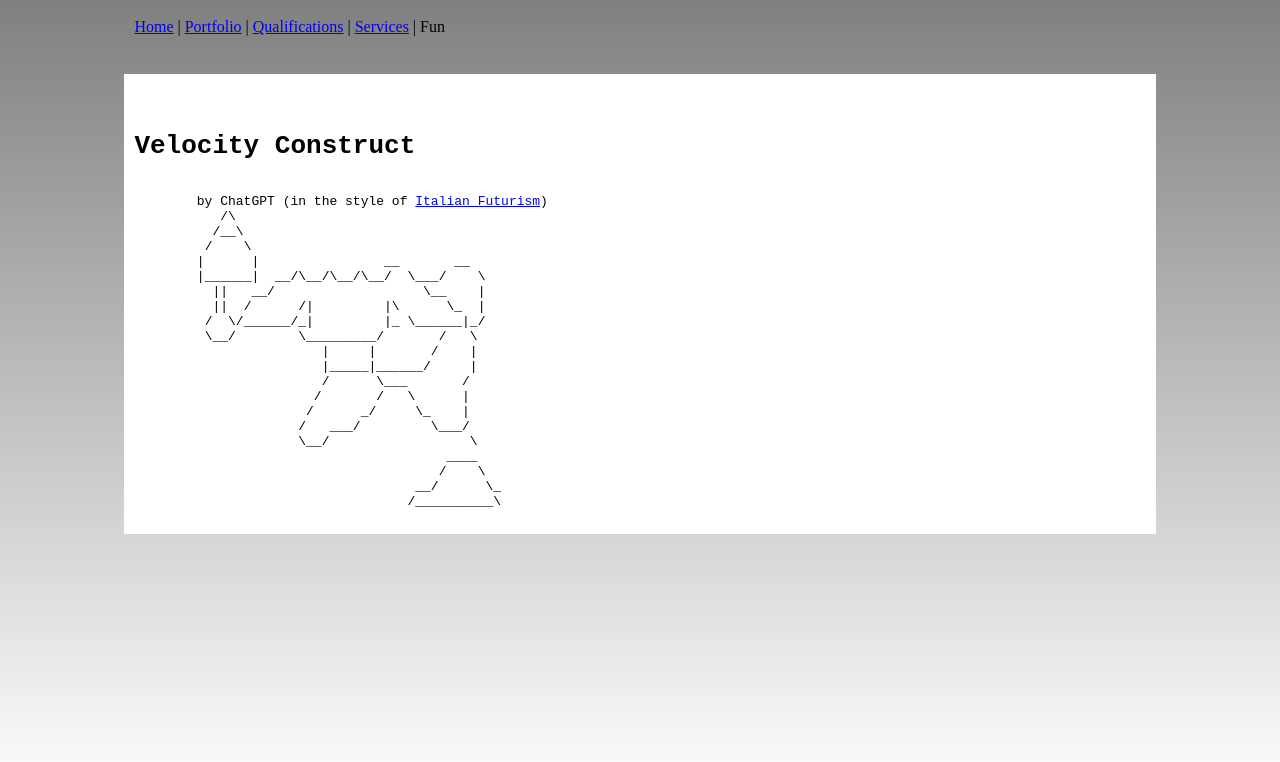
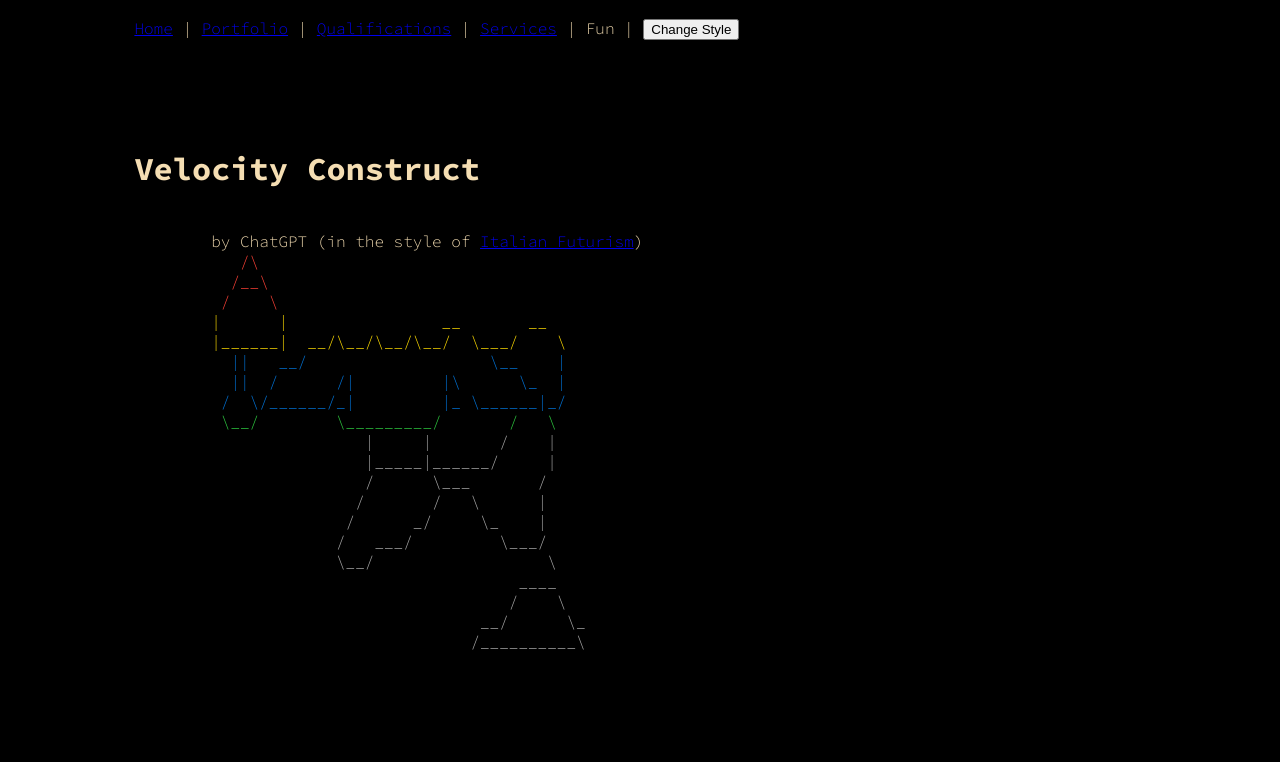
Before and after one commit to dapocalypse/CSCE_331_dedhia, a plain HTML site: page genai.html in a window 1280 px wide. Drawn offline with Linux system fonts and the light colour scheme.

Commit message:
added style toggle

```diff
--- a/genai.html
+++ b/genai.html
@@ -1,7 +1,14 @@
 <!DOCTYPE html>
 <html>
     <head>
-        <link rel="stylesheet" href="technical.css">
+        <link id="1" rel="stylesheet" href="genai.css" disabled="disabled">
+        <link id="2" rel="stylesheet" href="genai2.css">
+
+        <link rel="preconnect" href="https://fonts.googleapis.com">
+        <link rel="preconnect" href="https://fonts.gstatic.com" crossorigin>
+        <link href="https://fonts.googleapis.com/css2?family=Source+Code+Pro:ital,wght@0,200..900;1,200..900&display=swap" rel="stylesheet">
+
+        <script src="toggle.js"></script>
     </head>
     <body>
         <div class="navigation">
@@ -9,7 +16,8 @@
             <a href="technical.html">Portfolio</a> |
             <a href="qualifications.html">Qualifications</a> |
             <a href="services.html">Services</a> |
-            Fun
+            Fun |
+            <button type="button" onclick="toggle()"> Change Style</button>
         </div>
         <pre>
         <div class="main_text">
--- /dev/null
+++ b/genai2.css
@@ -0,0 +1,32 @@
+body {
+    background-color: black;
+    background-attachment: fixed;
+}
+
+.main_text {
+    width: 80%;
+    margin: auto;
+    padding: 10px;
+    color: wheat;
+    font-family: "Source Code Pro", system-ui;
+    font-optical-sizing: auto;
+    font-weight: 300;
+    font-style: normal;
+}
+
+.navigation {
+    margin: auto;
+    width: 80%;
+    padding: 10px;
+    color: wheat;
+    font-family: "Source Code Pro", system-ui;
+    font-optical-sizing: auto;
+    font-weight: 300;
+    font-style: normal;
+}
+
+.red { color: #FF4136; }  /* bright red */
+        .blue { color: #0074D9; } /* blue */
+        .green { color: #2ECC40; } /* green */
+        .yellow { color: #FFDC00; } /* yellow */
+        .gray { color: #AAAAAA; }   /* light gray */
--- /dev/null
+++ b/landing2.css
@@ -0,0 +1,26 @@
+body {
+    background-color: black;
+    background-attachment: fixed;
+}
+
+.main_text {
+    width: 80%;
+    margin: auto;
+    padding: 10px;
+    color: wheat;
+    font-family: "Source Code Pro", system-ui;
+    font-optical-sizing: auto;
+    font-weight: 300;
+    font-style: normal;
+}
+
+.navigation {
+    margin: auto;
+    width: 80%;
+    padding: 10px;
+    color: wheat;
+    font-family: "Source Code Pro", system-ui;
+    font-optical-sizing: auto;
+    font-weight: 300;
+    font-style: normal;
+}
--- /dev/null
+++ b/qualifications2.css
@@ -0,0 +1,26 @@
+body {
+    background-color: black;
+    background-attachment: fixed;
+}
+
+.main_text {
+    width: 80%;
+    margin: auto;
+    padding: 10px;
+    color: wheat;
+    font-family: "Source Code Pro", system-ui;
+    font-optical-sizing: auto;
+    font-weight: 300;
+    font-style: normal;
+}
+
+.navigation {
+    margin: auto;
+    width: 80%;
+    padding: 10px;
+    color: wheat;
+    font-family: "Source Code Pro", system-ui;
+    font-optical-sizing: auto;
+    font-weight: 300;
+    font-style: normal;
+}
--- /dev/null
+++ b/services2.css
@@ -0,0 +1,26 @@
+body {
+    background-color: black;
+    background-attachment: fixed;
+}
+
+.main_text {
+    width: 80%;
+    margin: auto;
+    padding: 10px;
+    color: wheat;
+    font-family: "Source Code Pro", system-ui;
+    font-optical-sizing: auto;
+    font-weight: 300;
+    font-style: normal;
+}
+
+.navigation {
+    margin: auto;
+    width: 80%;
+    padding: 10px;
+    color: wheat;
+    font-family: "Source Code Pro", system-ui;
+    font-optical-sizing: auto;
+    font-weight: 300;
+    font-style: normal;
+}
--- /dev/null
+++ b/technical2.css
@@ -0,0 +1,26 @@
+body {
+    background-color: black;
+    background-attachment: fixed;
+}
+
+.main_text {
+    width: 80%;
+    margin: auto;
+    padding: 10px;
+    color: wheat;
+    font-family: "Source Code Pro", system-ui;
+    font-optical-sizing: auto;
+    font-weight: 300;
+    font-style: normal;
+}
+
+.navigation {
+    margin: auto;
+    width: 80%;
+    padding: 10px;
+    color: wheat;
+    font-family: "Source Code Pro", system-ui;
+    font-optical-sizing: auto;
+    font-weight: 300;
+    font-style: normal;
+}
--- /dev/null
+++ b/toggle.js
@@ -0,0 +1,11 @@
+function toggle() {
+    var original = document.getElementById("1");
+    var secondstyle = document.getElementById("2");
+    if (original.disabled) {
+        original.disabled = undefined;
+        secondstyle.disabled = "disabled";
+    } else {
+        original.disabled = "disabled";
+        secondstyle.disabled = undefined;
+    }
+}
```
Also changed, not shown: index.html (+10 -2 lines), qualifications.html (+10 -2 lines), services.html (+10 -2 lines), technical.html (+10 -2 lines).
